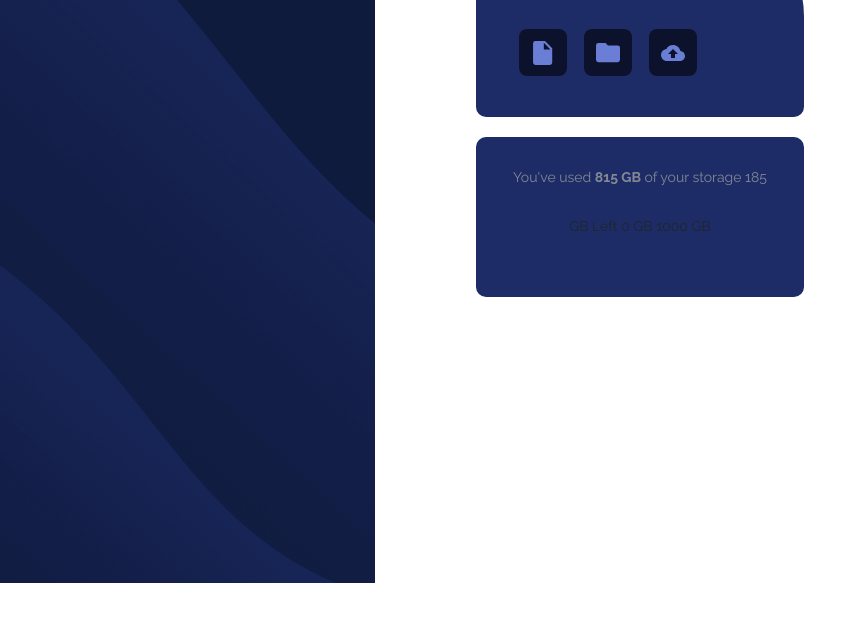
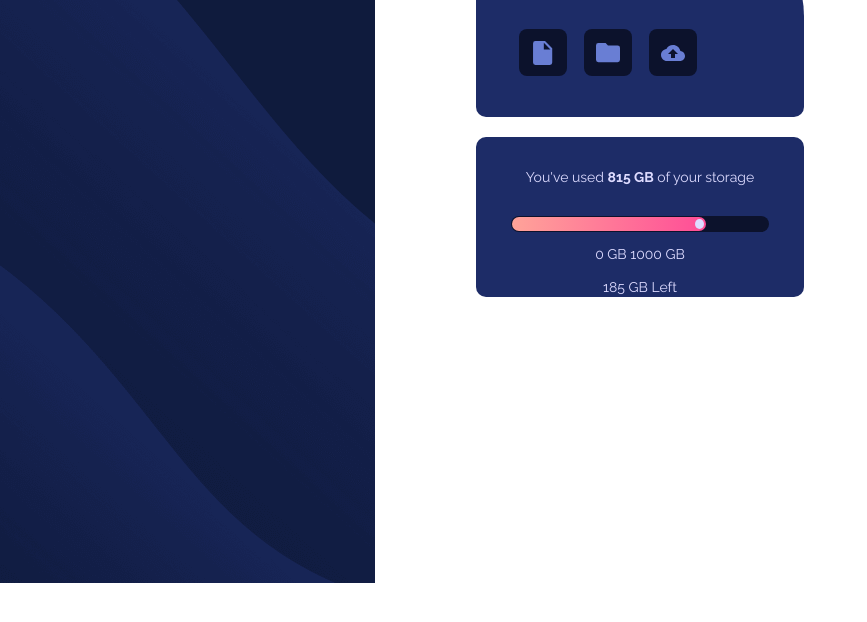
Before and after one commit to Question30/SBADesign, a plain HTML site: page index.html in a window 1280 px wide. Shown: the part 84-706 px from the top of the page, without its empty margins (0-867 px from the left). Drawn offline with nearby package versions, Linux system fonts and the light colour scheme.

Commit message:
progress bar complete

```diff
--- a/index.html
+++ b/index.html
@@ -55,8 +55,17 @@
         </div>
       </div>
       <div class="d-flex flex-column align-items-center" id="bottom-container">
-        <p id="text">You've used <span>815 GB</span> of your storage 185</p>
-        GB Left 0 GB 1000 GB
+        <p id="text">You've used <span>815 GB</span> of your storage</p>
+        <div class="d-flex align-items-center" id="progress-outer">
+          <div
+            class="d-flex justify-content-end align-items-center"
+            id="progress-innner"
+          >
+            <div id="circle"></div>
+          </div>
+        </div>
+        <div id="storage">0 GB 1000 GB</div>
+        185 GB Left
       </div>
     </div>
     <script
--- a/style.css
+++ b/style.css
@@ -14,6 +14,7 @@ body {
   background-repeat: no-repeat;
   font-family: "Raleway";
   font-size: 14px;
+  color: var(--pale-blue);
 }
 
 #top-container {
@@ -51,16 +52,43 @@ body {
   background-color: var(--dark-blue);
   border-radius: 10px;
   width: 328px;
-  height: 160px;
+  max-height: 160px;
   padding: 30px 12px;
   gap: 12px;
 }
 
 #text {
   font-weight: 400;
-  color: var(--grayish-blue);
 }
 
 span {
   font-weight: 700;
 }
+
+#progress-outer {
+  width: 258px;
+  height: 20px;
+  padding: 1px;
+  gap: 42px;
+  background-color: var(--very-dark-blue);
+  border-radius: 10px;
+}
+
+#progress-innner {
+  width: 194px;
+  height: 14px;
+  padding: 0px 2px;
+  border-radius: 10px;
+  background-image: linear-gradient(
+    90deg,
+    var(--gradient-1),
+    var(--gradient-2)
+  );
+}
+
+#circle {
+  width: 9px;
+  height: 10px;
+  border-radius: 100%;
+  background-color: var(--pale-blue);
+}
```
